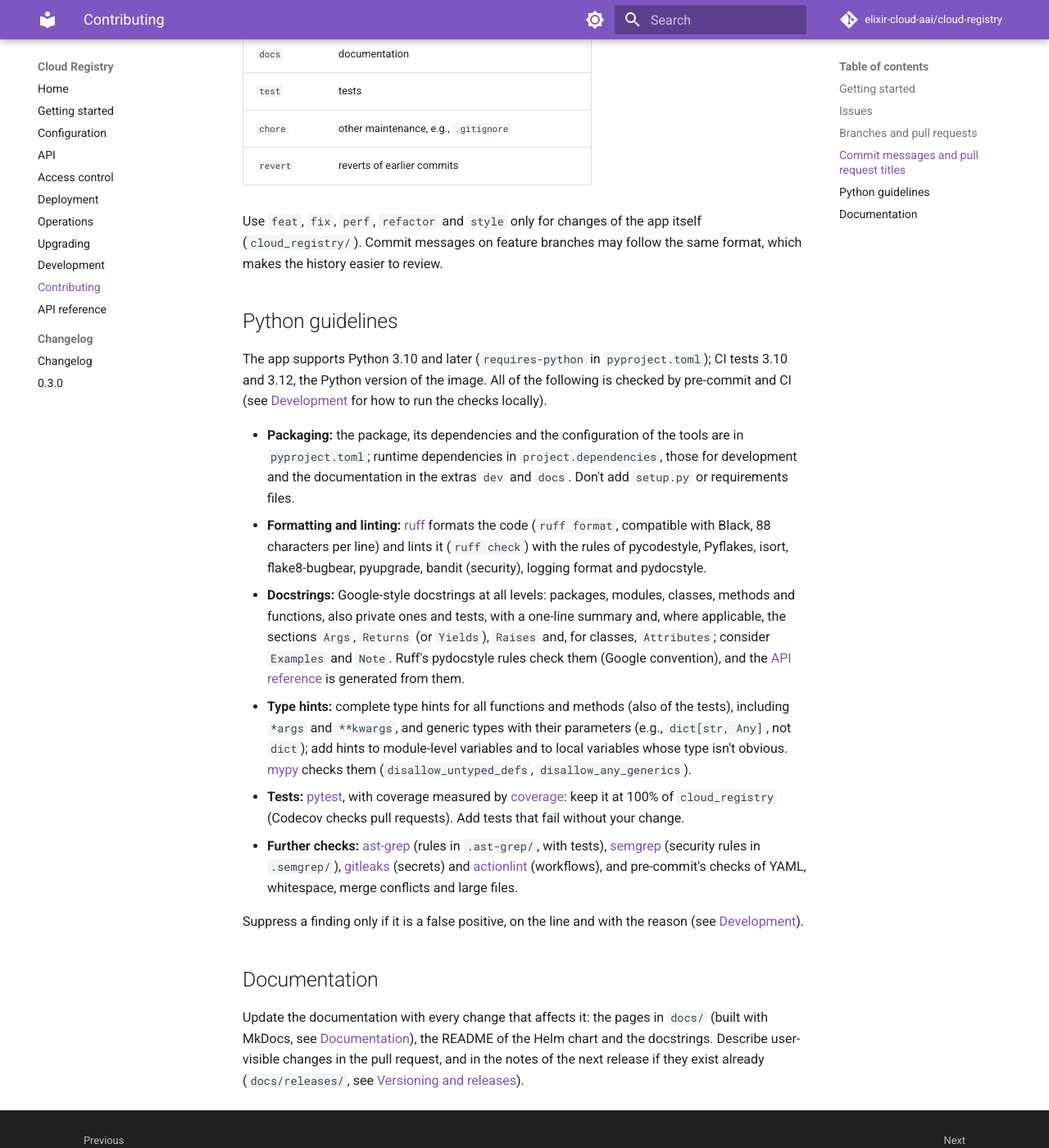
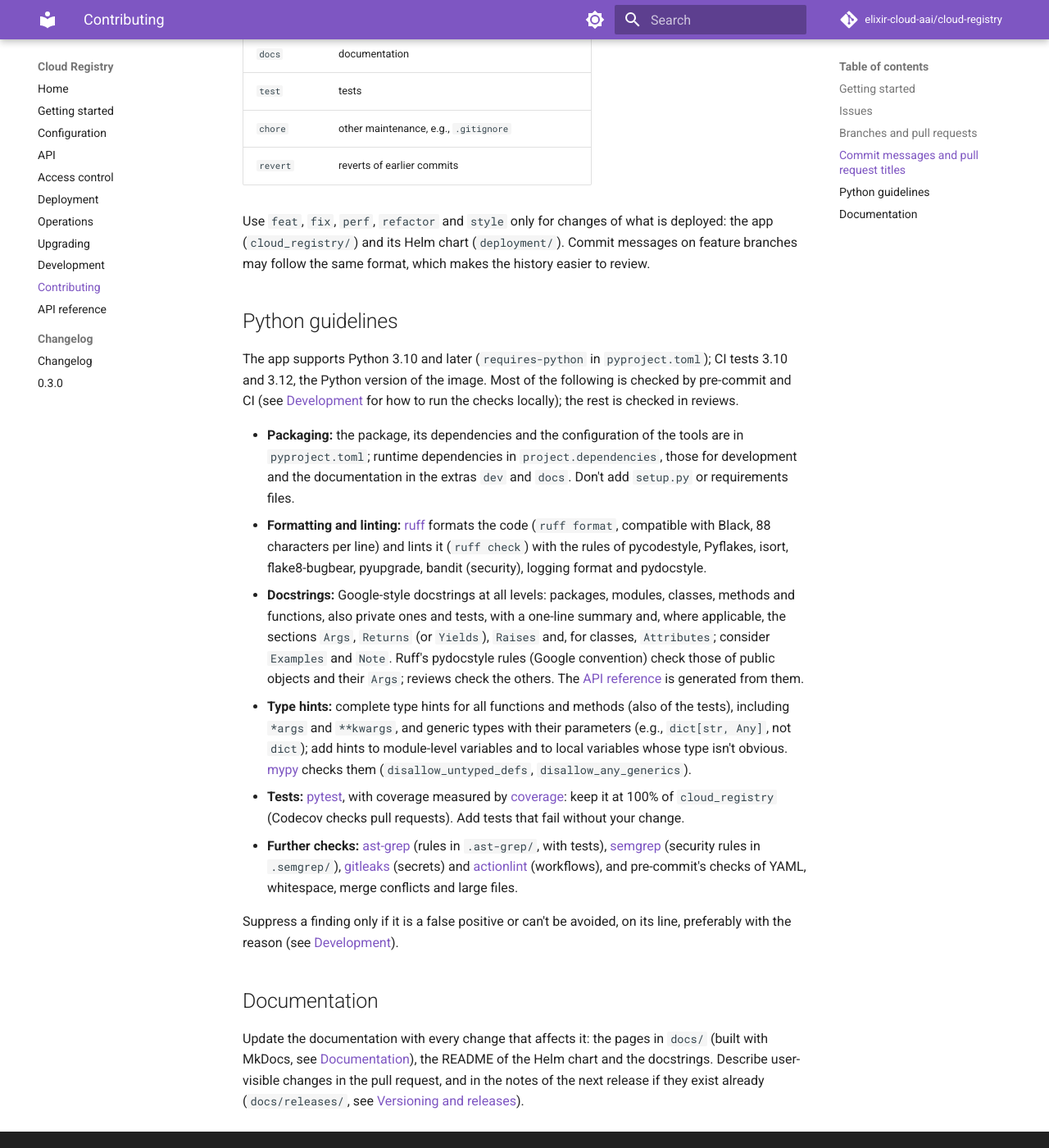
Before and after one commit to elixir-cloud-aai/cloud-registry, an MkDocs documentation site: the page built from docs/contributing.md, in a window 1280 px wide and 1400 px high, scrolled down 2197 px. Shown: the whole window at 82% size. Built offline with MkDocs 1.6.1 and Material for MkDocs 9.7.7, drawn with Linux system fonts in a browser that asks for light colours; comment, search, counter and statistics services are not loaded; some of the changed text lies outside the part shown.

Commit message:
docs: address review of contributing guide
- CONTRIBUTING.md: shorter, with the breaking-change marker.
- Feature types also cover the Helm chart, as in the history.
- Say which rules tools check and which reviews check.
- Development page: no duplicate contributing section; list mypy's
  suppression comment.
- README: contributing section at the end; shorter PR template item.

Co-Authored-By: Claude Opus 5.5 <noreply@anthropic.com>

```diff
--- a/docs/contributing.md
+++ b/docs/contributing.md
@@ -62,9 +62,8 @@ releases](development.md#versioning-and-releases)).
 4. Once the checks pass and all conversations are resolved, the maintainers
    squash-merge the pull request into `dev`.
 
-Keep pull requests focused: if a change grows large, split it into several
-pull requests (as a rule of thumb, the change should be summarized in 50
-characters). Feature branches are unstable: don't build on other people's
+Keep pull requests focused: if a change can't be summarized in a title of
+50 characters, split it into several pull requests. Feature branches are unstable: don't build on other people's
 branches without talking to them first.
 
 ## Commit messages and pull request titles
@@ -96,16 +95,17 @@ Pull request titles, which become the commit messages on `dev`, follow the
 | `chore` | other maintenance, e.g., `.gitignore` |
 | `revert` | reverts of earlier commits |
 
-Use `feat`, `fix`, `perf`, `refactor` and `style` only for changes of the app
-itself (`cloud_registry/`). Commit messages on feature branches may follow the
+Use `feat`, `fix`, `perf`, `refactor` and `style` only for changes of what
+is deployed: the app (`cloud_registry/`) and its Helm chart (`deployment/`). Commit messages on feature branches may follow the
 same format, which makes the history easier to review.
 
 ## Python guidelines
 
 The app supports Python 3.10 and later (`requires-python` in
 `pyproject.toml`); CI tests 3.10 and 3.12, the Python version of the image.
-All of the following is checked by pre-commit and CI (see
-[Development](development.md) for how to run the checks locally).
+Most of the following is checked by pre-commit and CI (see
+[Development](development.md) for how to run the checks locally); the rest is
+checked in reviews.
 
 - **Packaging:** the package, its dependencies and the configuration of the
   tools are in `pyproject.toml`; runtime dependencies in
@@ -120,8 +120,9 @@ All of the following is checked by pre-commit and CI (see
   classes, methods and functions, also private ones and tests, with a
   one-line summary and, where applicable, the sections `Args`, `Returns` (or
   `Yields`), `Raises` and, for classes, `Attributes`; consider `Examples` and
-  `Note`. Ruff's pydocstyle rules check them (Google convention), and the
-  [API reference](reference.md) is generated from them.
+  `Note`. Ruff's pydocstyle rules (Google convention) check those of public
+  objects and their `Args`; reviews check the others. The [API
+  reference](reference.md) is generated from them.
 - **Type hints:** complete type hints for all functions and methods (also of
   the tests), including `*args` and `**kwargs`, and generic types with their
   parameters (e.g., `dict[str, Any]`, not `dict`); add hints to module-level
@@ -138,8 +139,8 @@ All of the following is checked by pre-commit and CI (see
   and [actionlint](https://github.com/rhysd/actionlint) (workflows), and
   pre-commit's checks of YAML, whitespace, merge conflicts and large files.
 
-Suppress a finding only if it is a false positive, on the line and with the
-reason (see [Development](development.md)).
+Suppress a finding only if it is a false positive or can't be avoided, on
+its line, preferably with the reason (see [Development](development.md)).
 
 ## Documentation
 
```
Also changed, not shown: CONTRIBUTING.md (+18 -34 lines), PULL_REQUEST_TEMPLATE.md (+1 -1 lines), README.md (+6 -6 lines), docs/development.md (+4 -11 lines).
